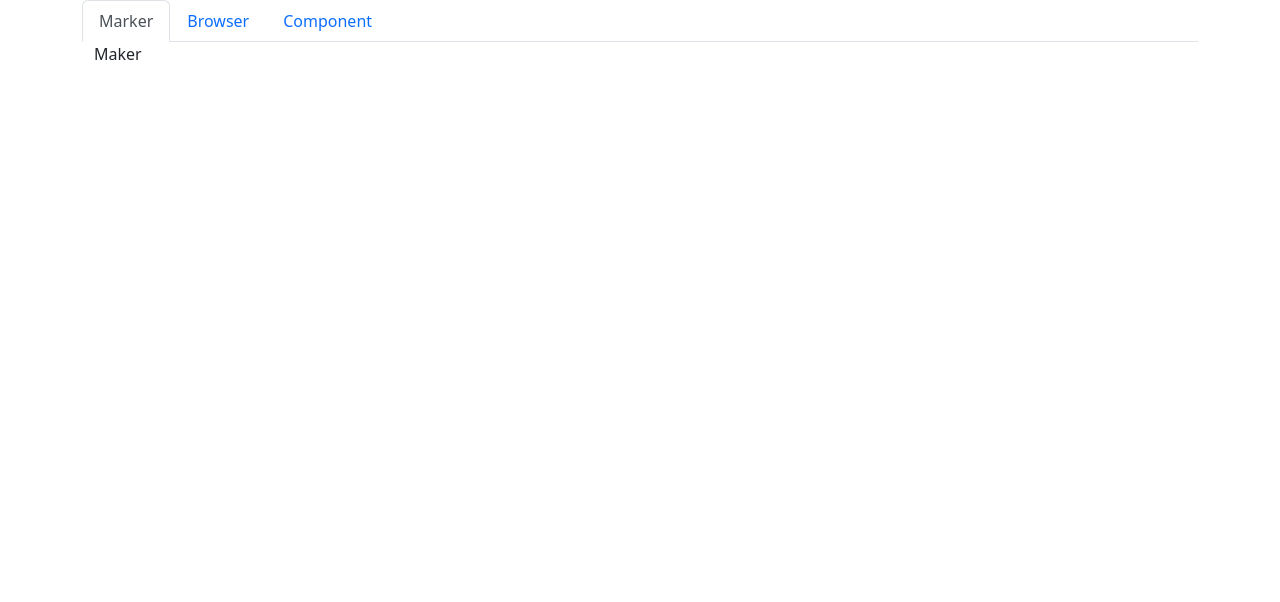
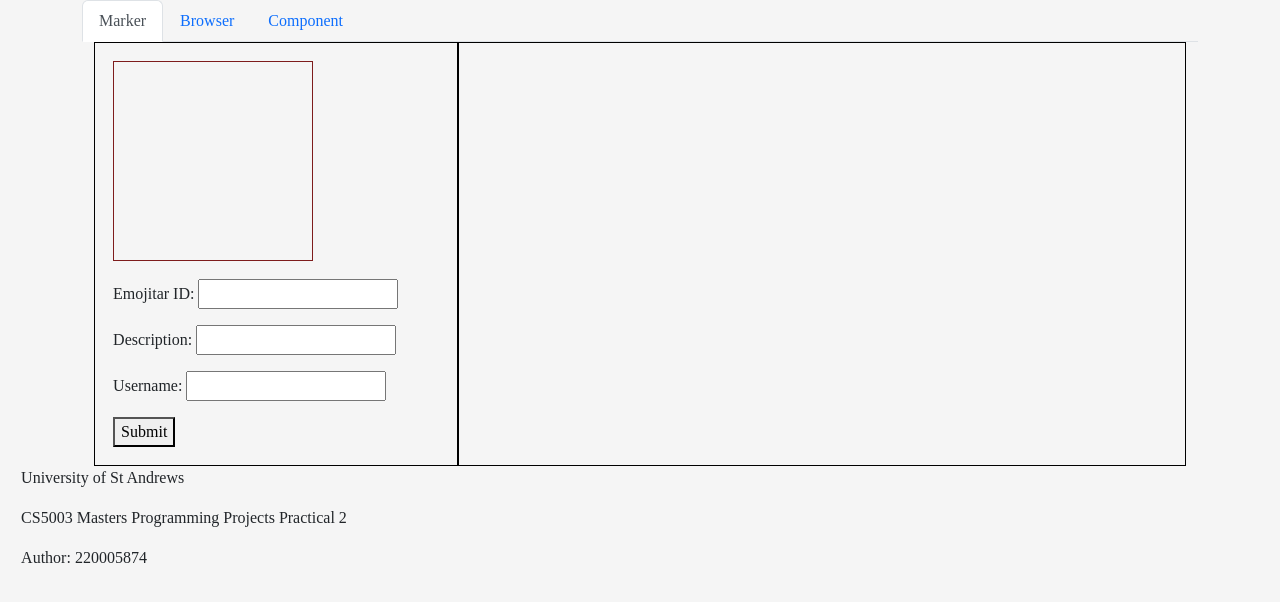
Before and after one commit to YashMadenenni/Emojitar, a plain HTML site: page src/client/index.html in a window 1280 px wide. Drawn offline with nearby package versions, Linux system fonts and the light colour scheme.

Commit message:
add element in html n css

```diff
--- /dev/null
+++ b/src/client/display.css
@@ -0,0 +1,38 @@
+body {
+    font-family: 'Times New Roman', Times, serif;
+    background-color: whitesmoke;
+    margin: 0 1.65%;
+}
+/*
+ * Box Display Effect ->> make two boxes display parallelly
+ */
+#maker{
+    display: flex;
+}
+#box1 {
+    flex-basis: 33.33%;
+    border: 1px solid black;
+}
+#box2 {
+    flex-basis: 66.67%;
+    border: 1px solid black;
+}
+#emoji-display{
+    margin-top: 5%;
+    margin-bottom: 5%;
+    margin-left: 5%;
+    margin-right: 10%;
+    width: 200px;
+    height: 200px;
+    border: 1px solid rgb(126, 28, 28);
+}
+#emoji-info{
+    margin-top: 5%;
+    margin-bottom: 5%;
+    margin-left: 5%;
+}
+input[type="text"] {
+    width: 200px;
+    height: 30px;
+    padding: 5px;
+}
--- a/src/client/index.html
+++ b/src/client/index.html
@@ -8,12 +8,12 @@
         <!--Bootstrap 5 CDN-->
         <!-- Latest compiled and minified CSS -->
         <link href="https://cdn.jsdelivr.net/npm/bootstrap@5.2.3/dist/css/bootstrap.min.css" rel="stylesheet">
+        <link rel="stylesheet" href="display.css">
         <script src="https://cdn.jsdelivr.net/npm/bootstrap@5.2.3/dist/js/bootstrap.bundle.min.js"></script>
         <!--Bootstrap 5 CDN END-->
 
     </head>
     <body>
-
         <div class="container">
             <!--Nav Bar-->
             <ul class="nav nav-tabs" role="tablist">
@@ -32,7 +32,22 @@
         <!--Nav Bar Tab Content-->
         <div class="tab-content">
             <div id="maker" class="container tab-pane active">
-        Maker
+                <div id="box1">
+                    <div id="emoji-display"></div>
+                    <div id="emoji-info">
+                        <label for="emoji-id">Emojitar ID:</label>
+                        <input type="text" id="emoji-id" name="emoji-id">
+                        <p></p>
+                        <label for="description">Description:</label>
+                        <input type="text" id="description" name="description">
+                        <p></p>
+                        <label for="username">Username:</label>
+                        <input type="text" id="username" name="uername">
+                        <p></p>
+                        <button id="resetButton">Submit</button>
+                    </div>
+                </div>
+                <div id="box2"></div>
             </div>
             <div id="browser" class="container tab-pane fade ">
                 Browser
@@ -45,8 +60,12 @@
         <!--Nav Bar Tab Content End-->
 
         </div>
-
-
-
+        <!--Footer Information Begin-->
+        <footer>
+            <p class="footerP">University of St Andrews</p>
+            <p class="footerP">CS5003 Masters Programming Projects Practical 2</p>
+            <p class="footerP">Author: 220005874</p>
+        </footer>
+        <!--Footer Information End-->
     </body>
 </html>
```
Also changed, not shown: 2 other files. Lines whose indentation alone changed are shown as unchanged.
